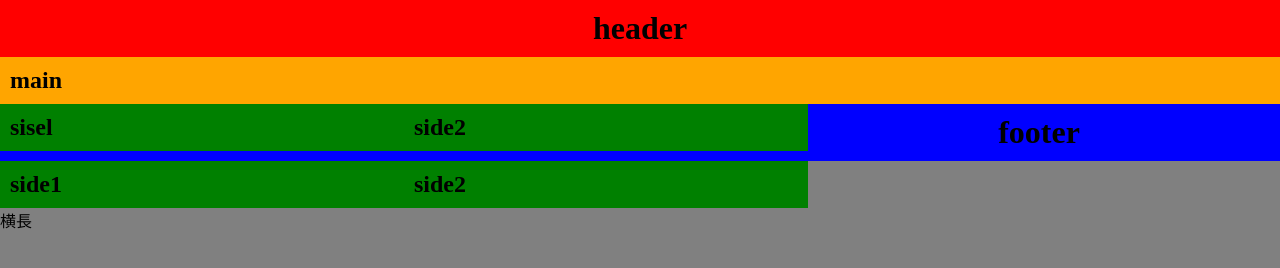
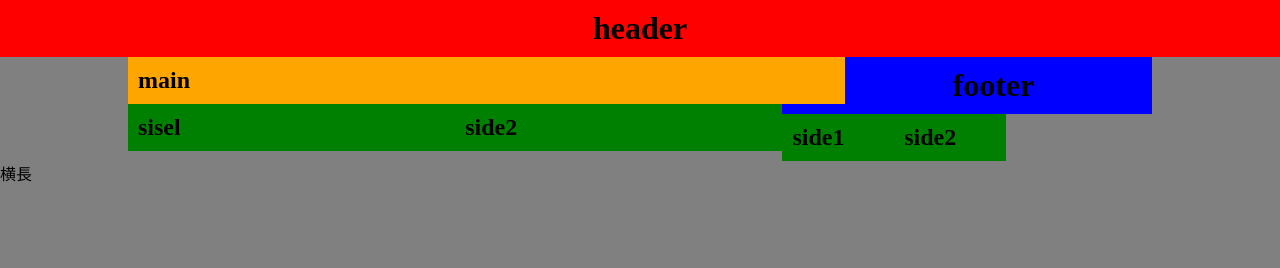
Before and after one commit to tama9884649/web1-10, a plain HTML site: page index.html in a window 1280 px wide. Drawn offline with Linux system fonts and the light colour scheme; a web font is replaced by a local one.

Commit message:
Create default.css

```diff
--- a/css/default.css
+++ b/css/default.css
@@ -64,3 +64,25 @@ body{
     clear:both;
   }
 }
+@media screen and (min-width:1025px){
+  #main{
+    max-width: 1024px;
+    margin: auto;
+  }
+  section{
+    width: calc(70% - 20px);
+    float:left;
+  }
+  #side{
+    width: calc(1024px - 718px);
+    float:left;
+  }
+  aside{
+    width: calc(100% -20%);
+  }
+  #main:after{
+    content:"";
+    display:block;
+    clear:both;
+  }
+}
```
